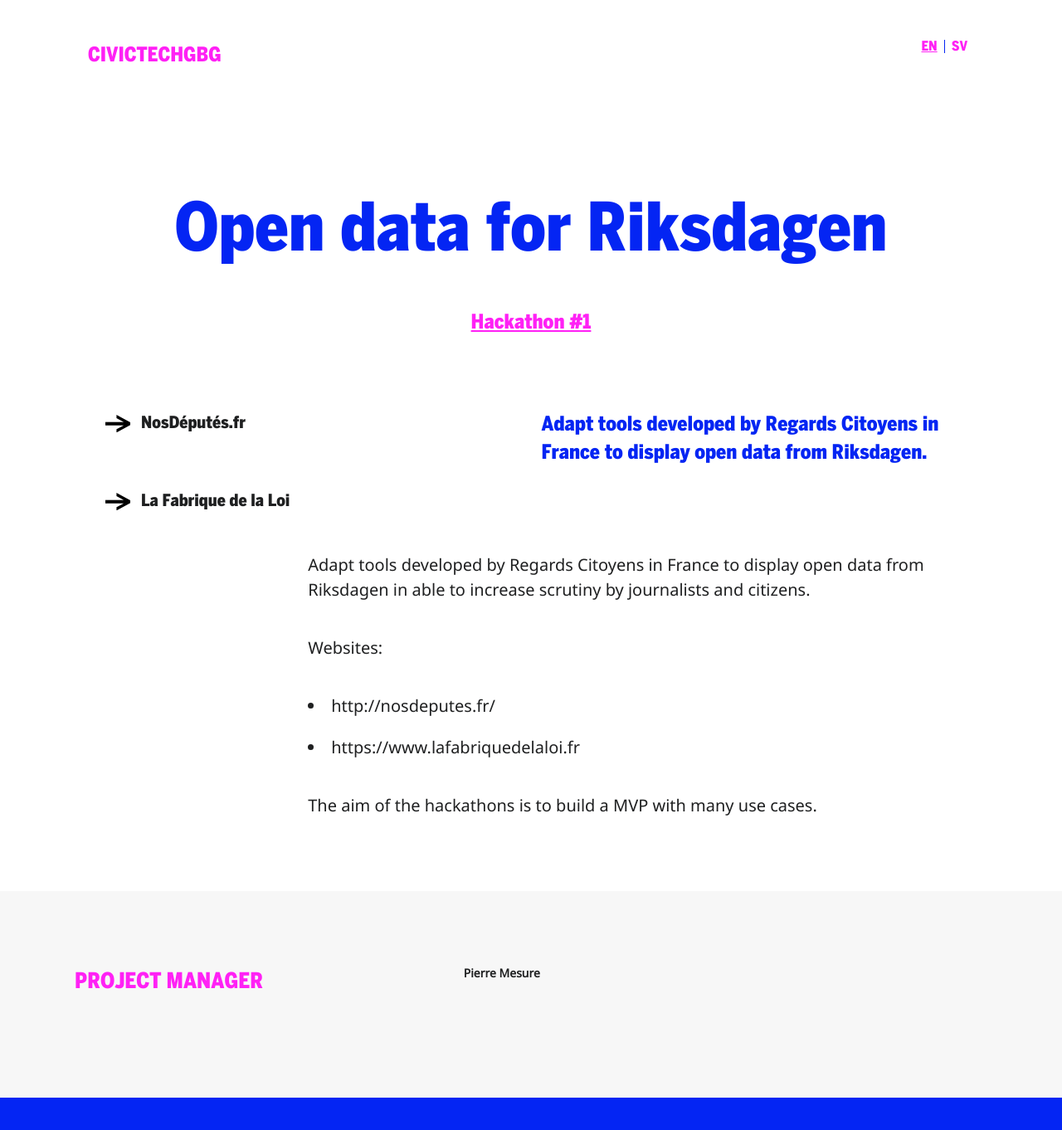
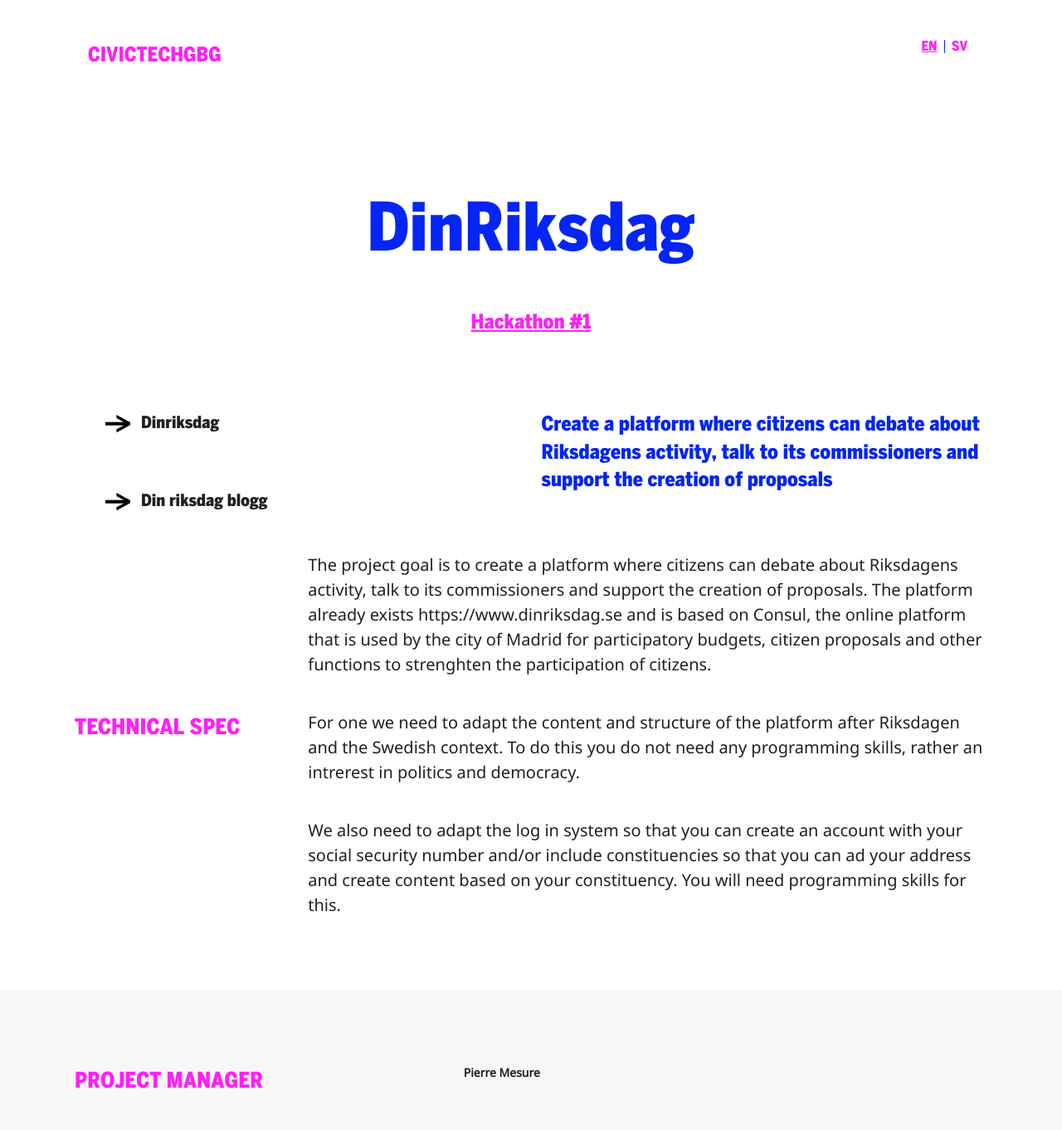
Before and after one commit to civictechsweden/civictech.se, a Jekyll site: the page built from _posts/2018-01-20-oppen-data-riksdagen-en.md, in a window 1280 px wide and 1400 px high. Shown: the top 1362 px of the window at 83% size. Built offline with Jekyll 4.4.1, drawn with Linux system fonts in a browser that asks for light colours; nearby versions of some CDN libraries.

Commit message:
Updated Oppen Data Riksdagen En

```diff
--- a/_posts/2018-01-20-oppen-data-riksdagen-en.md
+++ b/_posts/2018-01-20-oppen-data-riksdagen-en.md
@@ -1,5 +1,5 @@
 ---
-title: Open data for Riksdagen
+title: DinRiksdag
 date: 2018-01-20 00:00:00 +01:00
 permalink: "/en/projects/oppen-data-riksdagen/"
 categories:
@@ -9,25 +9,25 @@
 - Development
 - Design
 - Discussion
+lang: en
 ref: oppen-data-riksdagen
-lang: en
-excerpt: Adapt tools developed by Regards Citoyens in France to display open data
-  from Riksdagen.
-ingress-text: Adapt tools developed by Regards Citoyens in France to display open
-  data from Riksdagen.
+excerpt: Create a platform where citizens can debate about Riksdagens activity, talk
+  to its commissioners and support the creation of proposals
+ingress-text: Create a platform where citizens can debate about Riksdagens activity,
+  talk to its commissioners and support the creation of proposals
 links:
-- title: NosDéputés.fr
-  url: http://nosdeputes.fr/
-- title: La Fabrique de la Loi
-  url: https://www.lafabriquedelaloi.fr
+- title: Dinriksdag
+  url: https://www.dinriksdag.se
+- title: Din riksdag blogg
+  url: https://blog.dinriksdag.se
 contact:
 - name: Pierre Mesure
+  E-mail: pierre.mesure@gmail.com
 ---
 
-Adapt tools developed by Regards Citoyens in France to display open data from Riksdagen in able to increase scrutiny by journalists and citizens.
+The project goal is to create a platform where citizens can debate about Riksdagens activity, talk to its commissioners and support the creation of proposals. The platform already exists https://www.dinriksdag.se and is based on Consul, the online platform that is used by the city of Madrid for participatory budgets, citizen proposals and other functions to strenghten the participation of citizens.
 
-Websites:
-- http://nosdeputes.fr/
-- https://www.lafabriquedelaloi.fr
+## Technical spec
+For one we need to adapt the content and structure of the platform after Riksdagen and the Swedish context. To do this you do not need any programming skills, rather an intrerest in politics and democracy.
 
-The aim of the hackathons is to build a MVP with many use cases.
+We also need to adapt the log in system so that you can create an account with your social security number and/or include constituencies so that you can ad your address and create content based on your constituency. You will need programming skills for this.
```
